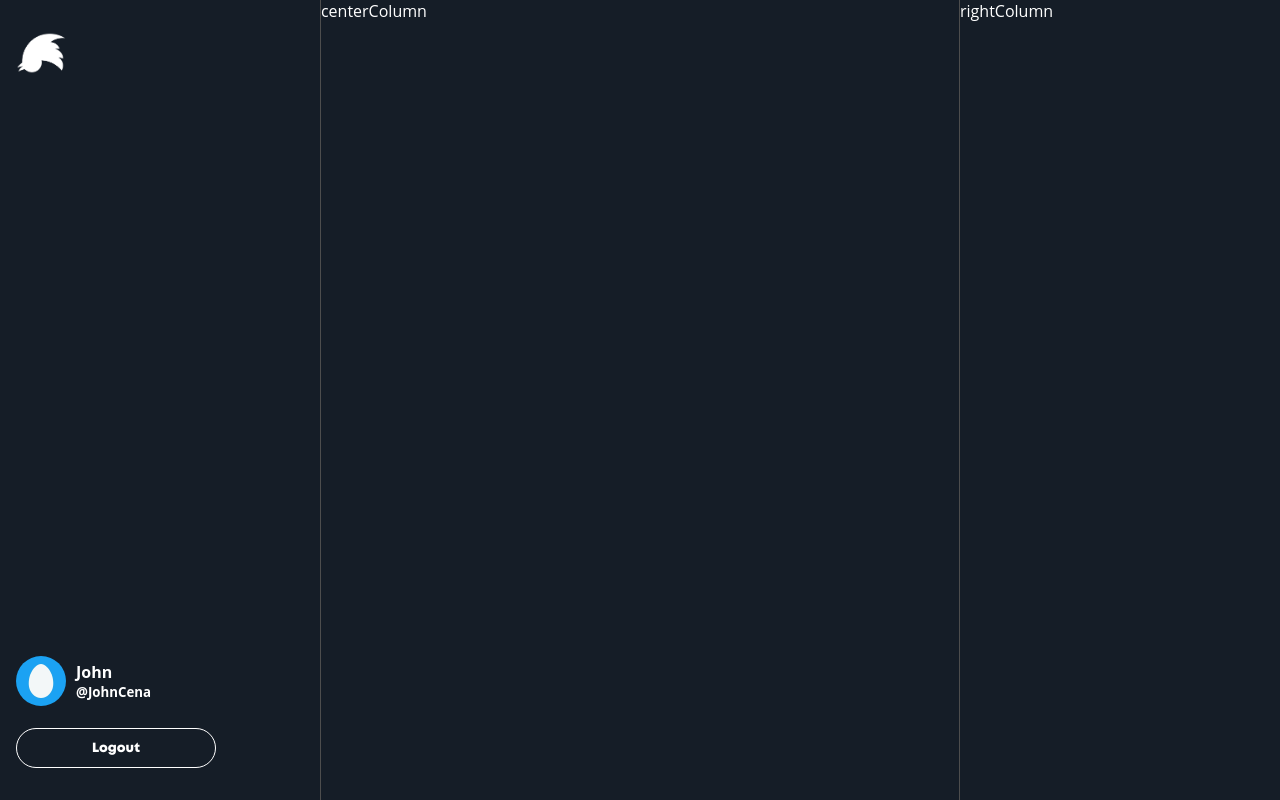
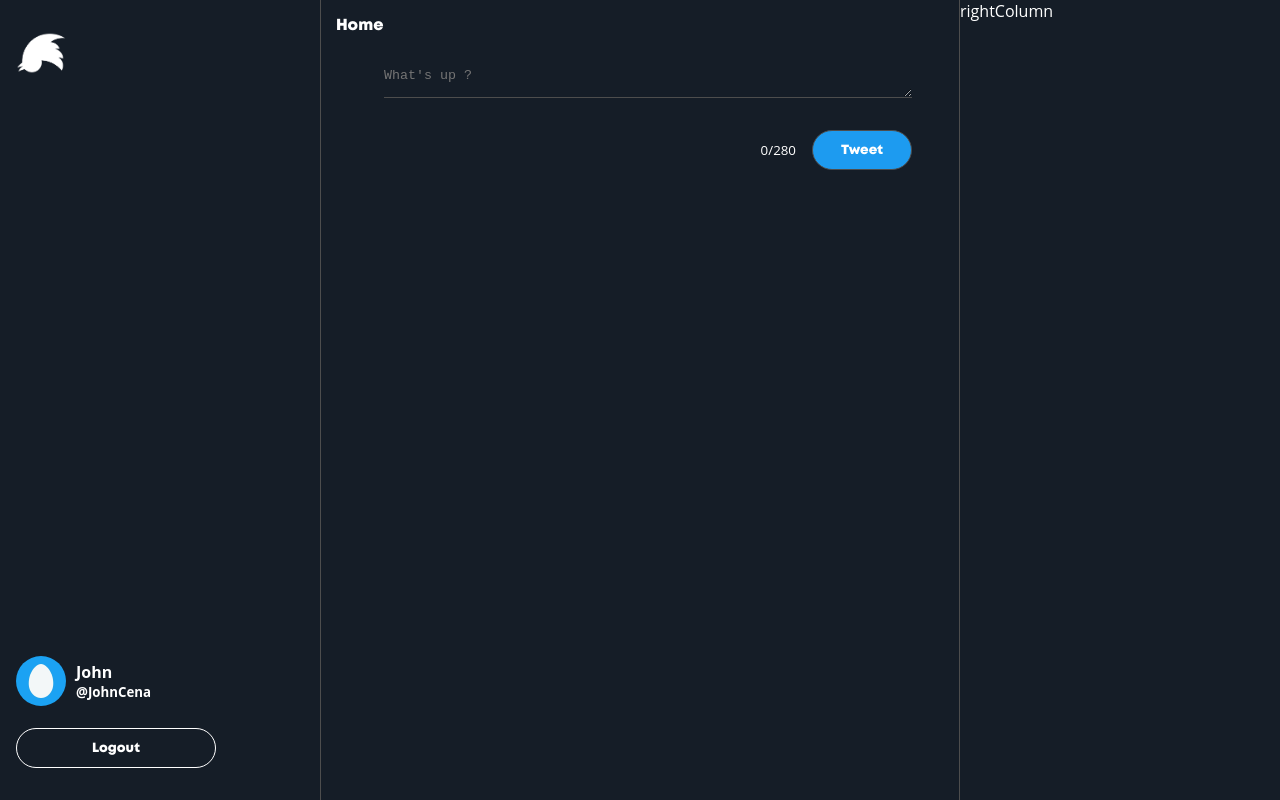
Before and after one commit to antonymerle/hackatweet-frontend, a Next.js app: page /home in a window 1280 px wide. Built offline with nearby package versions, Linux system fonts and the light colour scheme.

Commit message:
tweet input section

```diff
--- a/components/Homecomponent.js
+++ b/components/Homecomponent.js
@@ -1,15 +1,31 @@
 import React from "react";
+import { useState } from "react";
 import styles from "../styles/Homecomponent.module.css";
 import Image from "next/image";
 import logo from "../public/logo.png";
 import egg from "../public/egg.jpg";
 
 function Home() {
+  const [tweetContent, setTweetContent] = useState("");
+
   const handleLogout = () => {
     console.log("LOGOUT:", {});
-
     // TODO : reset store redux
   };
+
+  const handleTweet = () => {
+    if (!tweetTooLong()) {
+      // TODO : POST tweet to backend
+      console.log("TWEET:", {});
+    } else {
+      console.log("TWEET TO LONG");
+    }
+  };
+
+  const tweetTooLong = () => {
+    return tweetContent.length > 280;
+  };
+
   return (
     <main className={styles.container}>
       <section className={styles.leftColumn}>
@@ -27,7 +43,35 @@ function Home() {
           </button>
         </div>
       </section>
-      <section className={styles.centerColumn}>centerColumn</section>
+      <section className={styles.centerColumn}>
+        <div className={styles.newTweetContainer}>
+          <h3>Home</h3>
+          <div className={styles.inputContainer}>
+            <textarea
+              name="tweet"
+              placeholder="What's up ?"
+              id=""
+              cols="5"
+              rows="1"
+              className={styles.tweetInput}
+              onChange={(e) => setTweetContent(e.target.value)}
+            ></textarea>
+            <div className={styles.fireTweet}>
+              <p className={tweetTooLong() && styles.tweetTooLong}>
+                {tweetContent.length}/280
+              </p>
+              <button
+                className={
+                  tweetTooLong() ? styles.tweetBtnDisabled : styles.tweetBtn
+                }
+                onClick={handleTweet}
+              >
+                Tweet
+              </button>
+            </div>
+          </div>
+        </div>
+      </section>
       <section className={styles.rightColumn}>rightColumn</section>
     </main>
   );
--- a/styles/Homecomponent.module.css
+++ b/styles/Homecomponent.module.css
@@ -60,3 +60,75 @@
   color: white;
   border: 1px solid white;
 }
+
+/* CENTER-COLUMN > TWEET SECTION */
+
+.newTweetContainer {
+  display: flex;
+  flex-direction: column;
+  width: 100%;
+  height: 200px;
+  padding: 15px;
+}
+
+.inputContainer {
+  align-self: flex-end;
+  display: flex;
+  flex-direction: column;
+  align-items: flex-end;
+  justify-content: baseline;
+  width: 100%;
+  padding: 2rem 2rem 2rem 3rem;
+}
+
+.tweetInput {
+  width: 100%;
+  height: 30px;
+  margin-bottom: 2rem;
+  outline: none;
+  background-color: var(--bgDark);
+  border: none;
+  border-bottom: 1px solid rgb(77, 77, 77);
+  color: #fff;
+}
+
+.fireTweet {
+  display: flex;
+  align-items: center;
+  justify-content: space-around;
+  font-size: smaller;
+}
+
+.fireTweet p {
+  margin-right: 1rem;
+}
+
+.tweetBtn {
+  width: 100px;
+  height: 40px;
+  border-radius: 30px;
+  background-color: var(--twitterBlue);
+  font-family: "MontHeavy";
+  color: #fff;
+  border: 1px solid rgb(77, 77, 77);
+  outline: none;
+}
+
+.tweetBtnDisabled {
+  width: 100px;
+  height: 40px;
+  border-radius: 30px;
+  background-color: gray;
+  font-family: "MontHeavy";
+  color: #fff;
+  border: 1px solid rgb(77, 77, 77);
+  outline: none;
+}
+
+.tweetBtn:hover {
+  background-color: rgba(69, 180, 255, 1);
+}
+
+.tweetTooLong {
+  color: red;
+}
```
